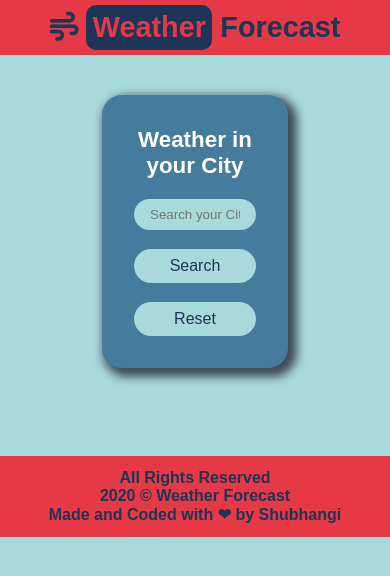
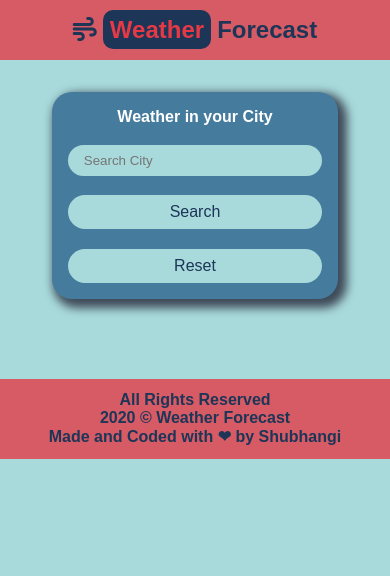
Before and after one commit to Shubhangi0401/Weather-Forecast, a plain HTML site: page index.html in a window 390 px wide. Drawn offline with Linux system fonts and the light colour scheme.

Commit message:
Updated commit

```diff
--- a/index.html
+++ b/index.html
@@ -18,7 +18,7 @@
         <section class="user-page box-edit">
             <div class="user-area">
                 <label for="weather">Weather in your City</label>
-                <input type="text" name="weather" id="weather" class="edit" placeholder="Search your City">
+                <input type="text" name="weather" id="weather" class="edit" placeholder="Search City">
                 <button type="submit" id="btn" class="edit">Search</button>
                 <button type="submit" id="btn2" class="edit">Reset</button>
             </div>
--- a/resp.css
+++ b/resp.css
@@ -5,7 +5,21 @@
 
 @media screen and (max-width: 400px) {
 
-    #nav-bar { font-size: 1.2rem; }
+    #nav-bar { font-size: 1rem; padding: 1rem;}
+
+    .main-page { font-size: 0.9rem; }
 
     .grid span { font-size: 1rem; }
+
+    .container {
+        width: 100%;
+        padding: 2rem 1rem;
+    }
+
+    .user-page { width: 80%; }
+
+    .user-area label { font-size: 1rem; }
+
+    .box-edit { padding: 1rem; }
+
 }
--- a/weather.css
+++ b/weather.css
@@ -43,7 +43,7 @@ body {
 
 /* navbar */
 #nav-bar {
-    background-color: #e63946;
+    background-color: #d65b65;
     color: #1d3557;
     font-size: 1.5rem;
     padding: 0.7rem;
@@ -126,7 +126,7 @@ body {
 
 /* footer */
 #foot {
-    background-color: #e63946;
+    background-color: #d65b65;
     color: #1d3557;
     font-size: 1rem;
     font-weight: bold;
```
